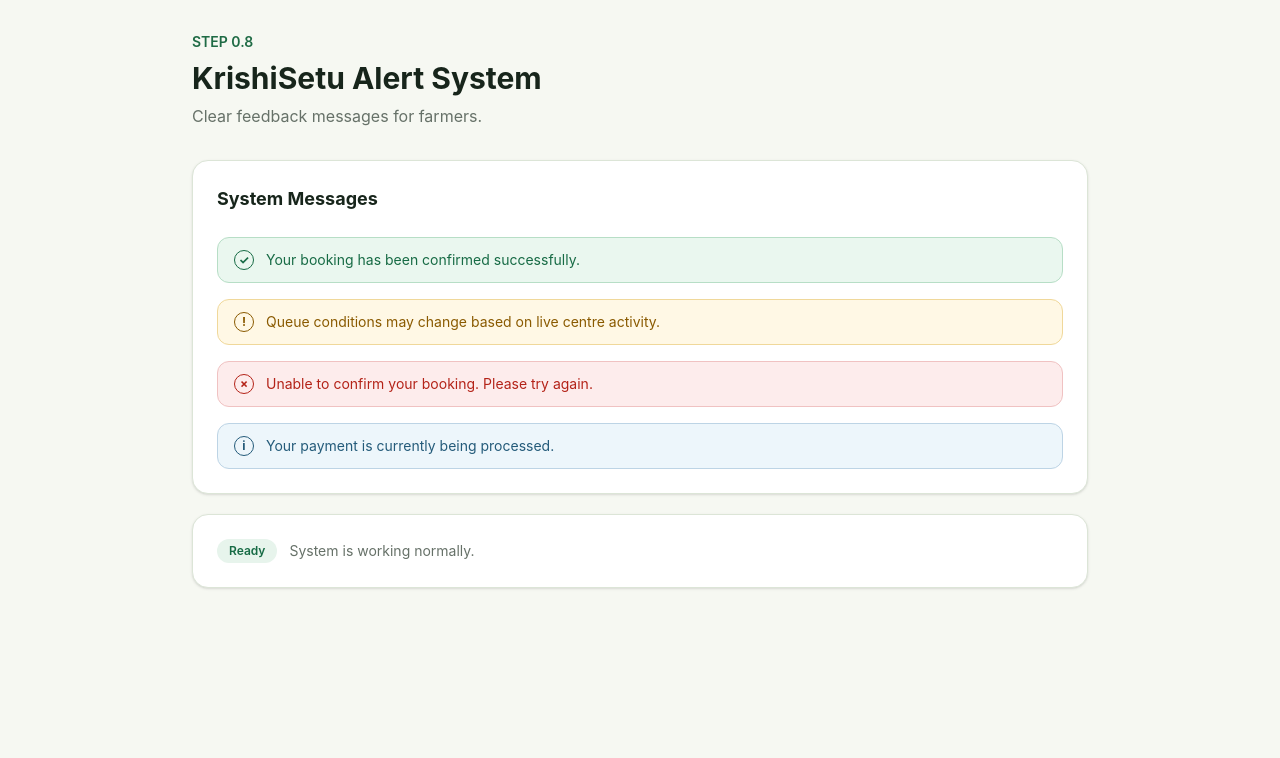
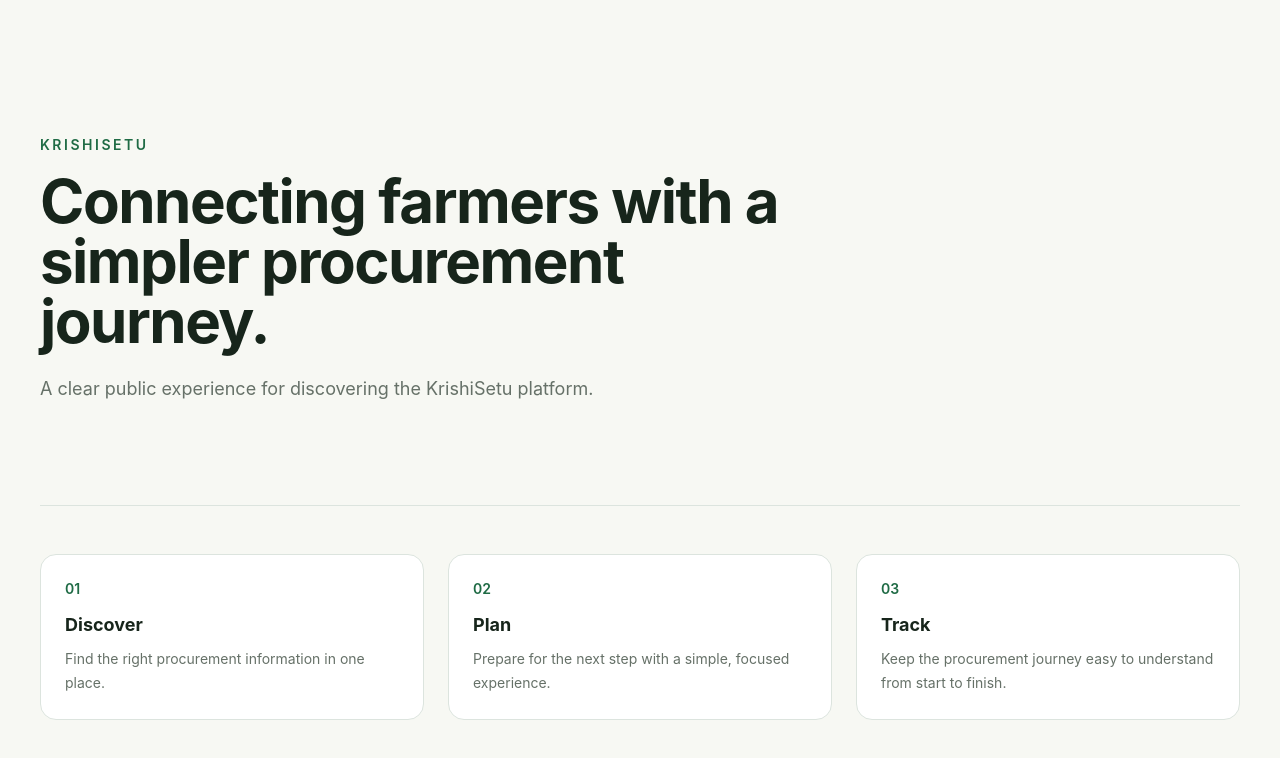
Before and after one commit to viditparmar007/KrishiSetu, a React app in the folder frontend/: page / in a window 1280 px wide. Shown: the top 758 px of the page. Built offline with nearby package versions, Linux system fonts and the light colour scheme; the HTML template or start-up script is replaced by a standard one.

Commit message:
Build Step 1.0 public layout structure

```diff
--- a/frontend/src/App.jsx
+++ b/frontend/src/App.jsx
@@ -1,60 +1,61 @@
-import Alert from "./components/common/Alert";
-import Badge from "./components/common/Badge";
-import Card from "./components/common/Card";
+import PublicLayout from "./layouts/PublicLayout";
 
 function App() {
   return (
-    <div className="min-h-screen bg-[#F6F8F2] p-8 text-[#17251B]">
-      <div className="mx-auto max-w-4xl">
-        <p className="text-sm font-semibold text-[#1F6B45]">
-          STEP 0.8
-        </p>
+    <PublicLayout>
+      <div className="mx-auto flex min-h-screen w-full max-w-7xl flex-col px-6 py-8 sm:px-8 lg:px-10">
+        <section
+          id="home"
+          className="flex flex-1 flex-col justify-center py-16 lg:py-24"
+        >
+          <div className="max-w-3xl">
+            <p className="text-sm font-semibold uppercase tracking-[0.18em] text-[#1F6B45]">
+              KrishiSetu
+            </p>
 
-        <h1 className="mt-2 text-3xl font-bold">
-          KrishiSetu Alert System
-        </h1>
+            <h1 className="mt-4 text-4xl font-bold tracking-tight text-[#17251B] sm:text-5xl lg:text-6xl">
+              Connecting farmers with a simpler procurement journey.
+            </h1>
 
-        <p className="mt-2 text-[#667168]">
-          Clear feedback messages for farmers.
-        </p>
+            <p className="mt-6 max-w-2xl text-base leading-7 text-[#667168] sm:text-lg">
+              A clear public experience for discovering the KrishiSetu platform.
+            </p>
+          </div>
+        </section>
 
-        <Card className="mt-8">
-          <h2 className="text-lg font-bold">
-            System Messages
-          </h2>
+        <section
+          id="content"
+          className="border-t border-[#DCE4DE] py-12"
+          aria-label="Landing page content"
+        >
+          <div className="grid gap-6 md:grid-cols-3">
+            <div className="rounded-2xl border border-[#DCE4DE] bg-white p-6">
+              <p className="text-sm font-semibold text-[#1F6B45]">01</p>
+              <h2 className="mt-3 text-lg font-bold">Discover</h2>
+              <p className="mt-2 text-sm leading-6 text-[#667168]">
+                Find the right procurement information in one place.
+              </p>
+            </div>
 
-          <div className="mt-6 space-y-4">
-            <Alert variant="success">
-              Your booking has been confirmed successfully.
-            </Alert>
+            <div className="rounded-2xl border border-[#DCE4DE] bg-white p-6">
+              <p className="text-sm font-semibold text-[#1F6B45]">02</p>
+              <h2 className="mt-3 text-lg font-bold">Plan</h2>
+              <p className="mt-2 text-sm leading-6 text-[#667168]">
+                Prepare for the next step with a simple, focused experience.
+              </p>
+            </div>
 
-            <Alert variant="warning">
-              Queue conditions may change based on live centre activity.
-            </Alert>
-
-            <Alert variant="error">
-              Unable to confirm your booking. Please try again.
-            </Alert>
-
-            <Alert variant="info">
-              Your payment is currently being processed.
-            </Alert>
+            <div className="rounded-2xl border border-[#DCE4DE] bg-white p-6">
+              <p className="text-sm font-semibold text-[#1F6B45]">03</p>
+              <h2 className="mt-3 text-lg font-bold">Track</h2>
+              <p className="mt-2 text-sm leading-6 text-[#667168]">
+                Keep the procurement journey easy to understand from start to finish.
+              </p>
+            </div>
           </div>
-        </Card>
-
-        <Card className="mt-5">
-          <div className="flex items-center gap-3">
-            <Badge variant="success">
-              Ready
-            </Badge>
-
-            <span className="text-sm text-[#667168]">
-              System is working normally.
-            </span>
-          </div>
-        </Card>
+        </section>
       </div>
-    </div>
+    </PublicLayout>
   );
 }
 
```
